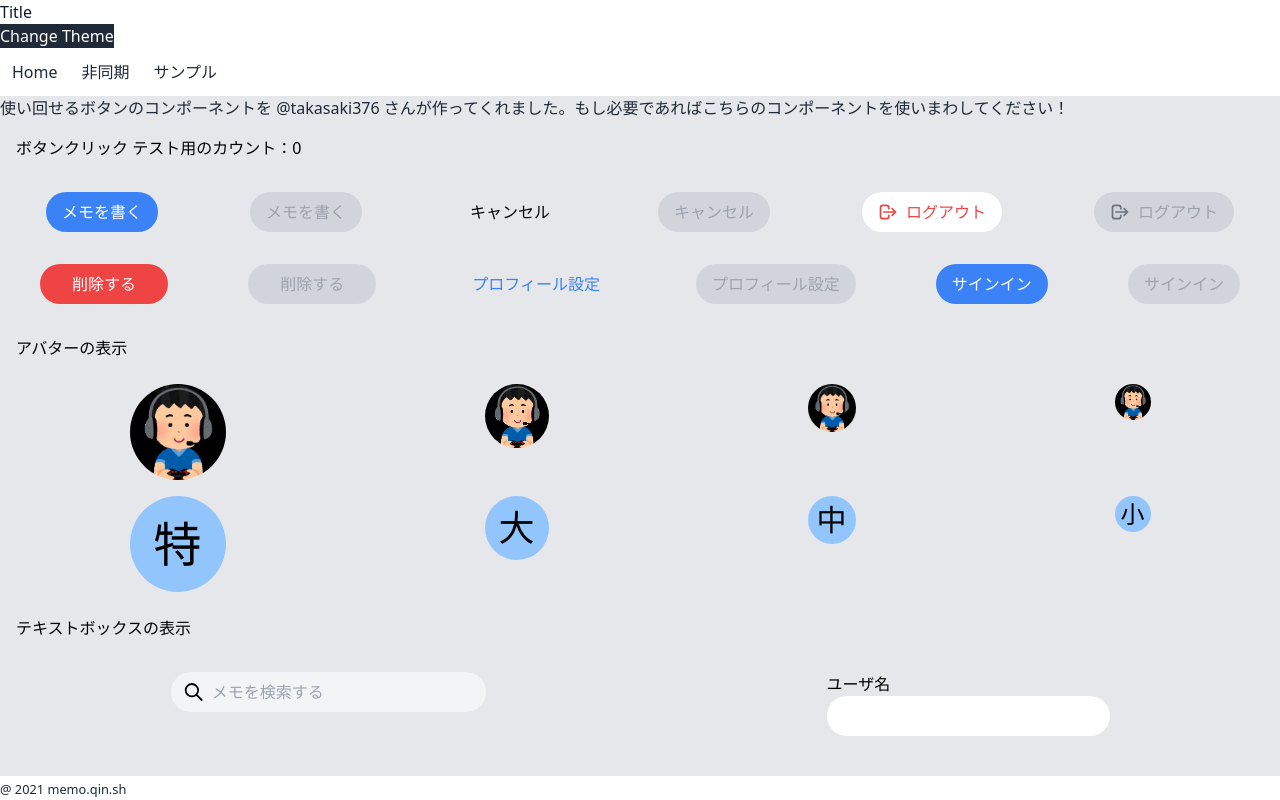
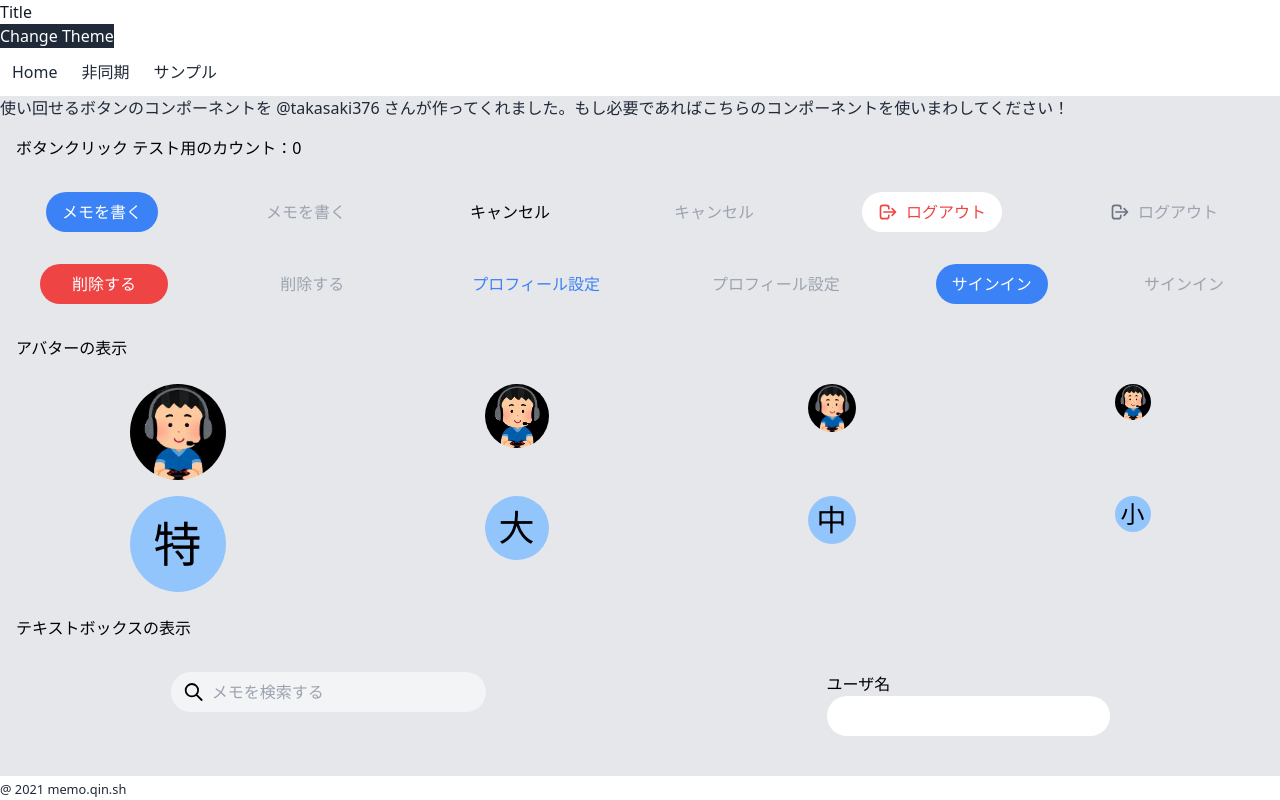
Before and after one commit to qin-salon/qin-memo, a Next.js app: page /sample in a window 1280 px wide. Built offline with nearby package versions, Linux system fonts and the light colour scheme.

Commit message:
💄 ボタンの色調整

```diff
--- a/src/components/icon/TwitterIcon.tsx
+++ b/src/components/icon/TwitterIcon.tsx
@@ -13,7 +13,7 @@ export const TwitterIcon: VFC<Props> = (props) => {
     {
       "w-8 h-8": props.size === "large",
       "w-6 h-6": props.size === "small",
-      "text-gray-500": props.disabled,
+      "text-gray-400": props.disabled,
       "text-blue-400": !props.disabled,
     },
     props.className,
--- a/src/components/shared/Button.tsx
+++ b/src/components/shared/Button.tsx
@@ -63,7 +63,7 @@ export const Button: VFC<ButtonType | LinkType> = (props) => {
   if (props.disabled) {
     return (
       <button
-        className={clsx("text-gray-400 bg-gray-300 cursor-not-allowed", classes, props.className)}
+        className={clsx("text-gray-400 bg-gray-200 cursor-not-allowed", classes, props.className)}
         disabled={props.disabled}
       >
         {props.startIcon ? <span className={iconClasses}>{props.startIcon}</span> : null}
```
